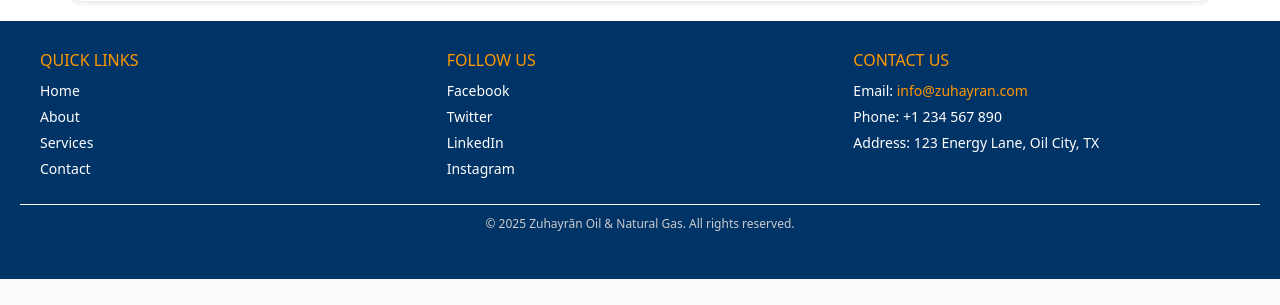
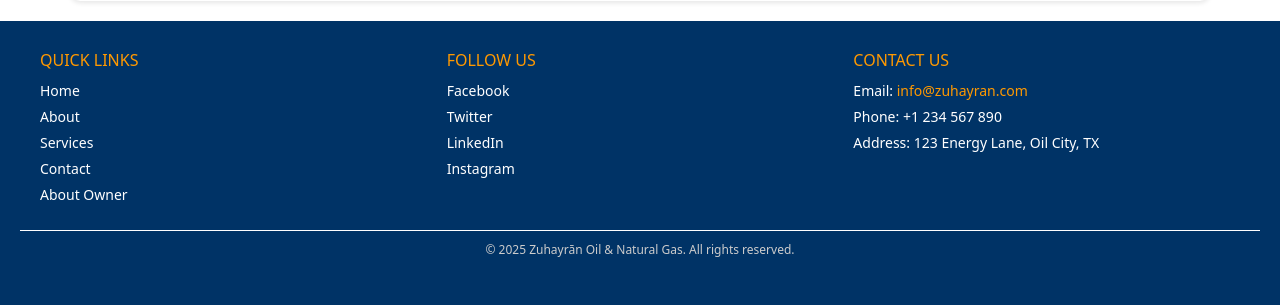
Before and after one commit to Bennymens/Zuharyan-oil-and-Gas, a Django app: page /about/ in a window 1280 px wide. Shown: the part 1208-1513 px from the top of the page. Before the commit the page ends 1487 px from the top, so only its background shows below. Run offline with Django 5.2, Linux system fonts and the light colour scheme.

Commit message:
Add 'About Owner' link to Quick Links in footer

```diff
--- a/main/templates/main/base.html
+++ b/main/templates/main/base.html
@@ -65,6 +65,7 @@
 			<li><a href="{% url 'about' %}">About</a></li>
 			<li><a href="{% url 'services' %}">Services</a></li>
 			<li><a href="{% url 'contact' %}">Contact</a></li>
+			<li><a href="https://medium.com/@brandondeen5/zuhayr%C4%81n-family-9e9c2870240d" target="_blank" rel="noopener">About Owner</a></li>
 		</ul>
             </div>
             <div class="footer-socials">
```
Lines whose indentation alone changed are shown as unchanged.
